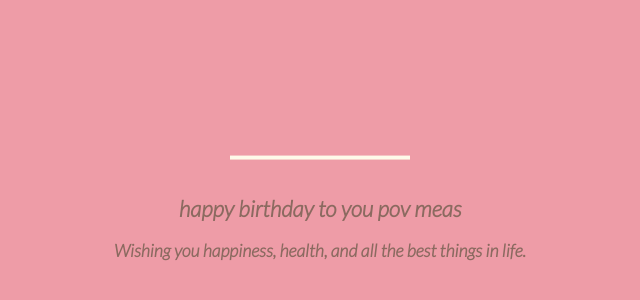
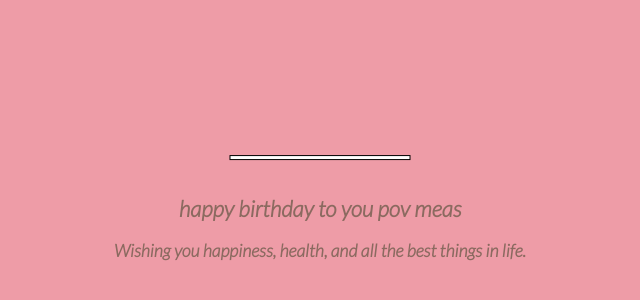
Before and after one commit to zombify01/hbd, a plain HTML site: page index.html in a window 1280 px wide. Shown: the part 168-468 px from the top of the page, without its empty margins (328-968 px from the left). Drawn offline with Linux system fonts and the light colour scheme.

Commit message:
Update index.html

```diff
--- a/index.html
+++ b/index.html
@@ -280,7 +280,7 @@
       c-7.606-0.447-6.058-37.895-20.62-23.333c-10.167,10.166-15.972-0.747-25,12C119.547,443.568,121.798,416.515,111.547,415.233z
                               " />
         </path>
-        <rect x="10" y="475.571" fill="#fefae9" width="180" height="4" />
+        <rect x="10" y="475.571" fill="#FFFFFF" stroke="#000000" width="180" height="4" />
       </svg>
       <div class="text">
       <h1>happy birthday to you pov meas</h1>
```
